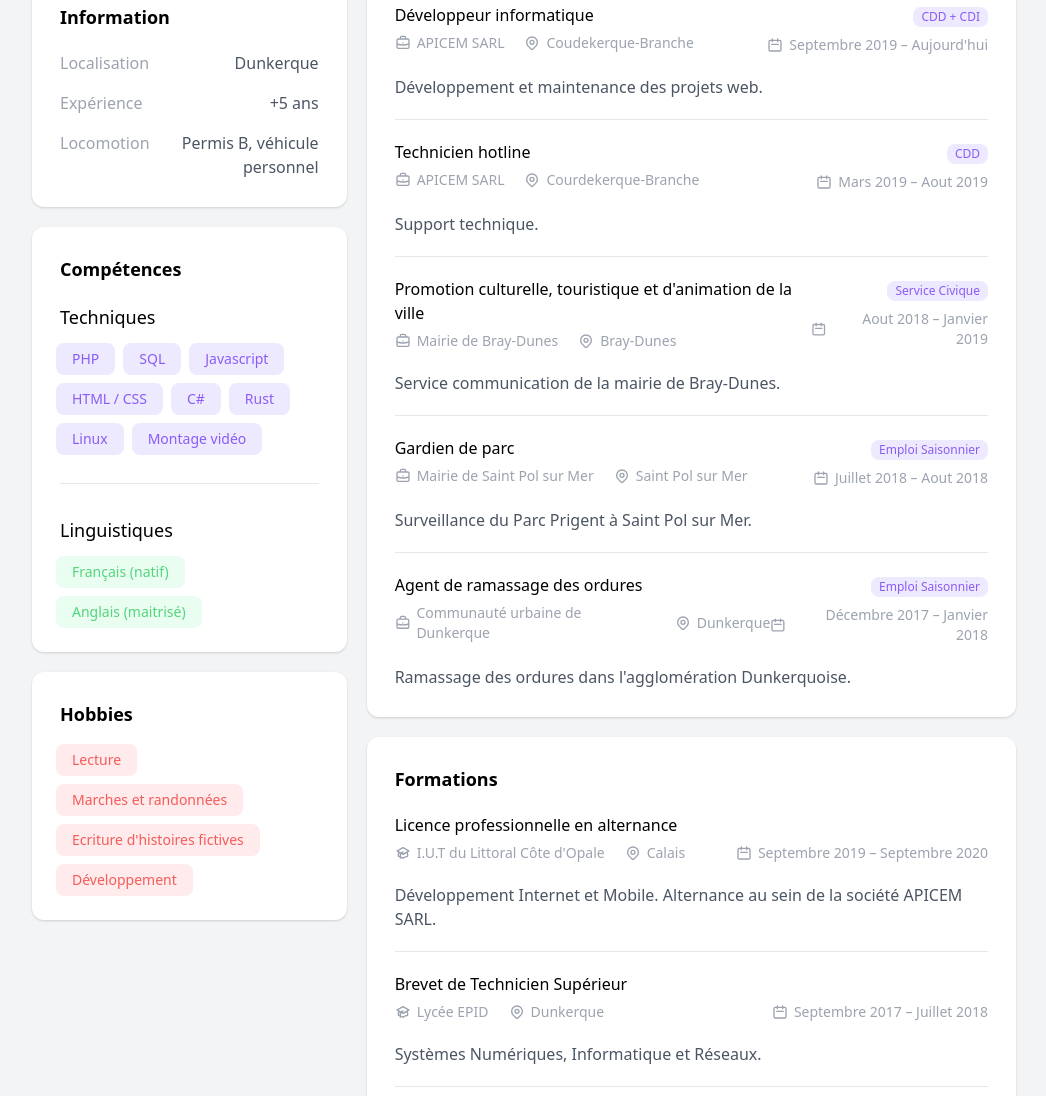
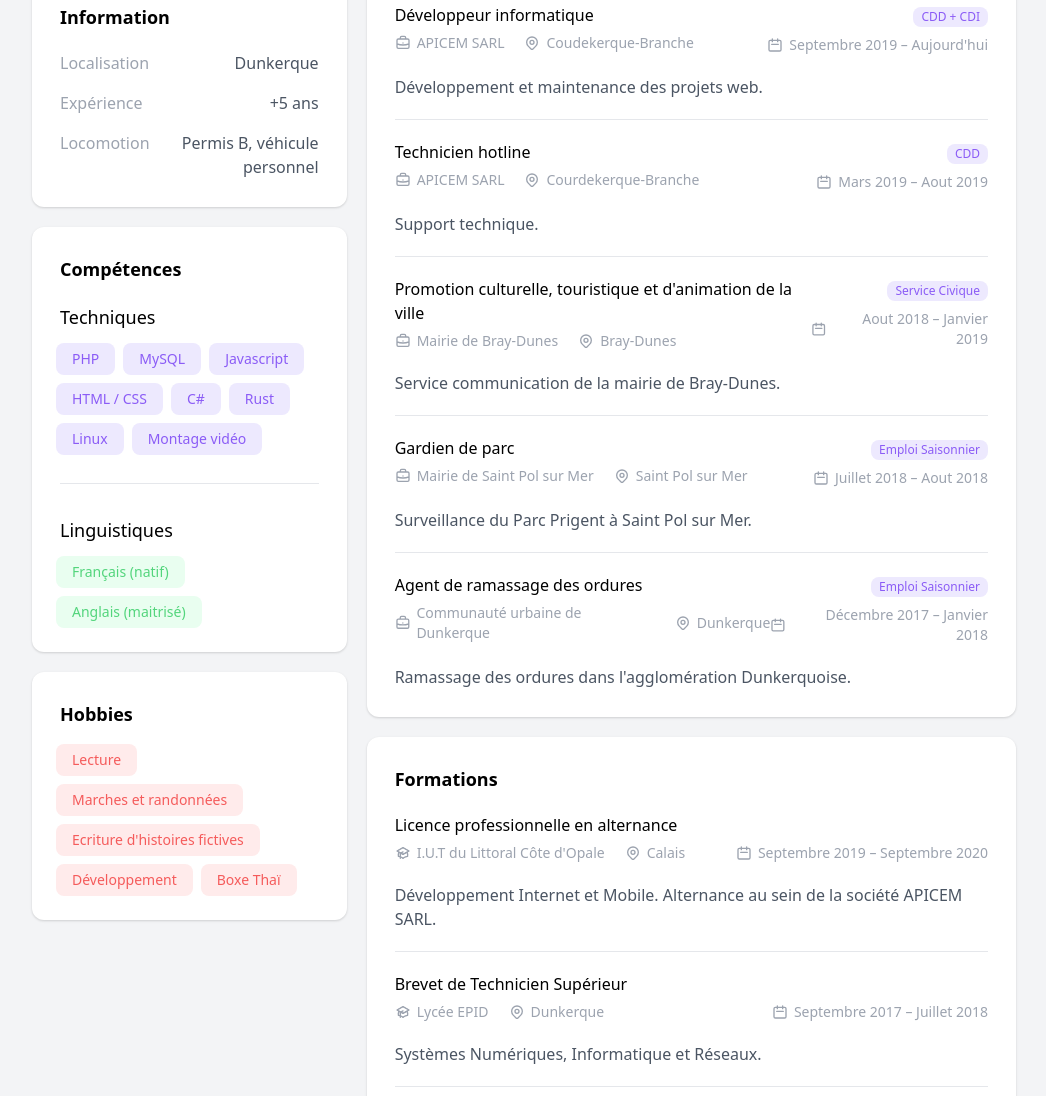
Before and after one commit to Vanhaex/cvperso, a website: page src/index.html in a window 1280 px wide. Shown: the part 407-1503 px from the top of the page, without its empty margins (116-1162 px from the left). Drawn offline with nearby package versions, Linux system fonts and the light colour scheme.

Commit message:
Modifications

```diff
--- a/src/index.html
+++ b/src/index.html
@@ -52,7 +52,7 @@
                     <h3 class="text-lg mb-4" >Techniques</h3>
                     <div class="-m-2 flex flex-wrap">
                         <span class="skill-tag">PHP</span>
-                        <span class="skill-tag">SQL</span>
+                        <span class="skill-tag">MySQL</span>
                         <span class="skill-tag">Javascript</span>
                         <span class="skill-tag">HTML / CSS</span>
                         <span class="skill-tag">C#</span>
@@ -75,6 +75,7 @@
                         <span class="skill-hobbies">Marches et randonnées</span>
                         <span class="skill-hobbies">Ecriture d'histoires fictives</span>
                         <span class="skill-hobbies">Développement</span>
+                        <span class="skill-hobbies">Boxe Tha&iuml;</span>
                     </div>
                 </div><!-- End Skills Block -->
 
```
